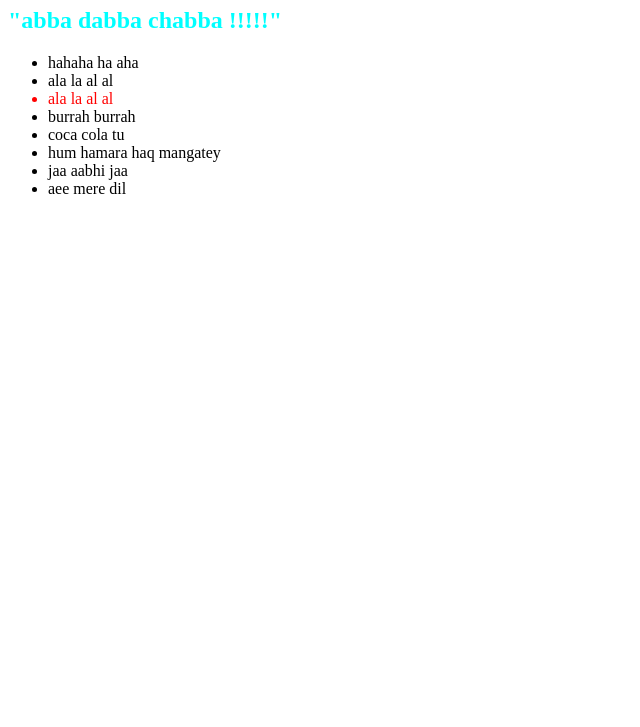
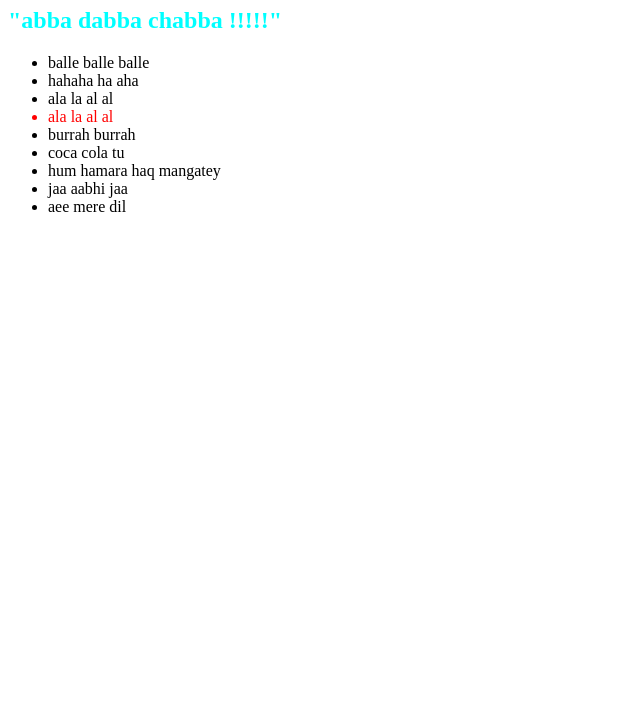
Before and after one commit to maheshmagar18/main_opensap, a plain HTML site: page index.html in a window 1280 px wide. Shown: the part 73-800 px from the top of the page, without its empty margins (0-640 px from the left). Drawn offline with Linux system fonts and the light colour scheme.

Commit message:
added balle balle

```diff
--- a/index.html
+++ b/index.html
@@ -9,6 +9,7 @@
 		<h1>"this is Sparta"</h1>
 		<h2>"abba dabba chabba !!!!!"</h2>
 		<ul>
+			<li>balle balle balle</li>
 			<li>hahaha ha aha </li>
 			<li>ala la al al</li>
             <li style="color:red">ala la al al</li>
```
